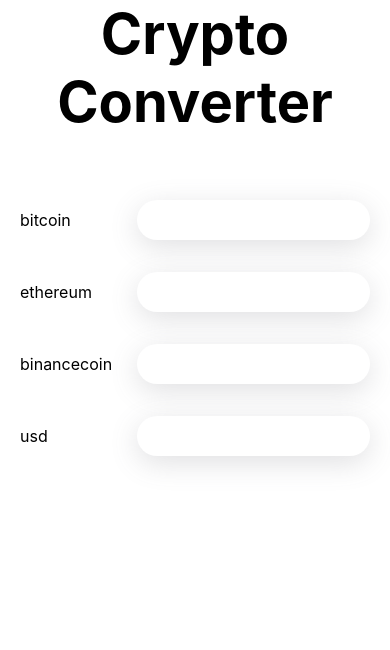
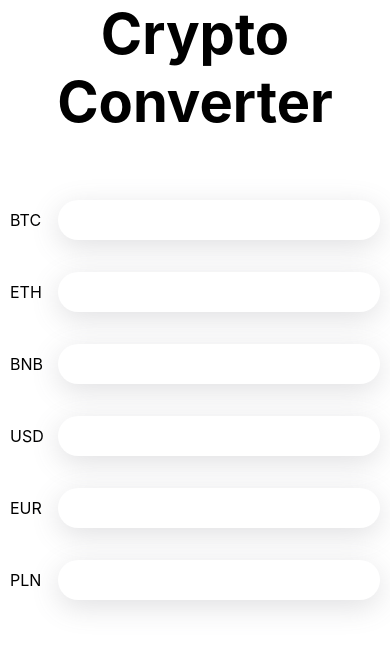
Before and after one commit to sztymelq/crypto-converter, a React (Create React App) app: page / in a window 390 px wide. Shown: the top 650 px of the page. Built offline with nearby package versions, Linux system fonts and the light colour scheme; no server answers.

Commit message:
Added CoinSymbols, better responsiveness and EUR PLN handling

```diff
--- a/src/App.scss
+++ b/src/App.scss
@@ -11,5 +11,5 @@
     display: flex;
     flex-direction: column;
     gap: 2rem;
-    padding: 4rem 20px;
+    padding: 4rem 10px;
 }
--- a/src/App.tsx
+++ b/src/App.tsx
@@ -3,22 +3,37 @@ import './App.scss';
 import CoinInput from './components/CoinInput/CoinInput';
 import coingeckoService from './services/coingecko.service';
 
-export const currencies = ['bitcoin', 'ethereum', 'binancecoin', 'usd'];
+export const currencies = ['bitcoin', 'ethereum', 'binancecoin', 'usd', 'eur', 'pln'];
 
-const defaultInputValues = {
-    bitcoin: '',
-    ethereum: '',
-    binancecoin: '',
-    usd: ''
+const coinSymbols = {
+    bitcoin: 'BTC',
+    ethereum: 'ETH',
+    binancecoin: 'BNB',
+    usd: 'USD',
+    eur: 'EUR',
+    pln: 'PLN'
 }
+
+const defaultInputValues = currencies.reduce((acc, next) => ({
+        ...acc,
+        [next]: ''
+    }), {})
 
 let quotes = {}
 
 const updateQuoteState = () => {
     coingeckoService.getQuotes(currencies).then(({data}) => {
+        const dollar = data.usd;
+
         quotes = {
             ...quotes,
-            ...data
+            ...data,
+            eur: {
+                usd: 1 / dollar.eur
+            },
+            pln: {
+                usd: 1 / dollar.pln
+            }
         }
     });
 }
@@ -56,10 +71,11 @@ function App() {
           <div className="title">Crypto Converter</div>
           <div className="currencies-list">
               {
-                  currencies.map((currencyName) => {
-                      return <CoinInput key={currencyName}
-                                        coinName={currencyName}
-                                        inputValue={inputValues[currencyName]}
+                  currencies.map((currencyId) => {
+                      return <CoinInput key={currencyId}
+                                        coinSymbol={coinSymbols[currencyId]}
+                                        coinId={currencyId}
+                                        inputValue={inputValues[currencyId]}
                                         callback={calculateAllPrices}></CoinInput>
                   })
               }
--- a/src/components/CoinInput/CoinInput.module.scss
+++ b/src/components/CoinInput/CoinInput.module.scss
@@ -1,8 +1,7 @@
 .CoinInput {
-    display: grid;
-    grid-template-columns: 0.5fr 1fr;
-
+    display: flex;
     & > input {
+        width: 80%;
         border: none;
         box-shadow: rgba(100, 100, 111, 0.2) 0 7px 29px 0;
         border-radius: 100vmax;
@@ -11,7 +10,9 @@
     }
 
     & > label {
+        width: 12%;
         display: flex;
         align-items: center;
+        padding-right: 5px;
     }
 }
--- a/src/components/CoinInput/CoinInput.tsx
+++ b/src/components/CoinInput/CoinInput.tsx
@@ -2,25 +2,26 @@ import React, { FC, useState } from 'react';
 import styles from './CoinInput.module.scss';
 
 interface CoinInputProps {
-    coinName: string;
+    coinId: string;
     inputValue: number;
     callback: (coinName, value) => void;
+    coinSymbol: string;
 }
 
-const CoinInput: FC<CoinInputProps> = ({ coinName, inputValue, callback }) => {
+const CoinInput: FC<CoinInputProps> = ({ coinId, inputValue, callback, coinSymbol }) => {
     const [_, setValue] = useState(inputValue);
 
     const onInputChange = ({ target }) => {
         if (!isNaN(target.value)) {
             setValue(target.value);
-            callback(coinName, target.value);
+            callback(coinId, target.value);
         }
     };
 
     return (
         <div className={styles.CoinInput}>
-            <label htmlFor={coinName}>{coinName}</label>
-            <input id={coinName}
+            <label htmlFor={coinId}>{coinSymbol}</label>
+            <input id={coinId}
                    type="number"
                    step="0.1"
                    value={inputValue}
```
